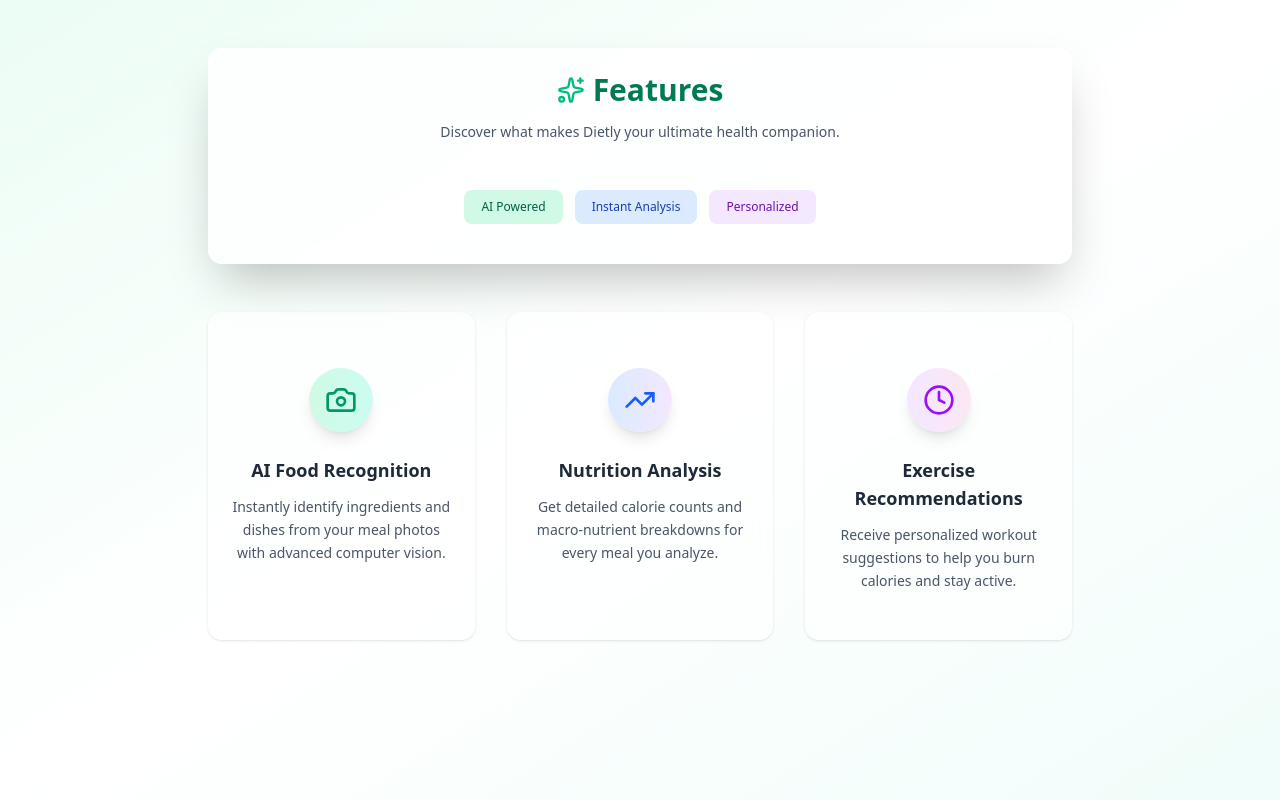
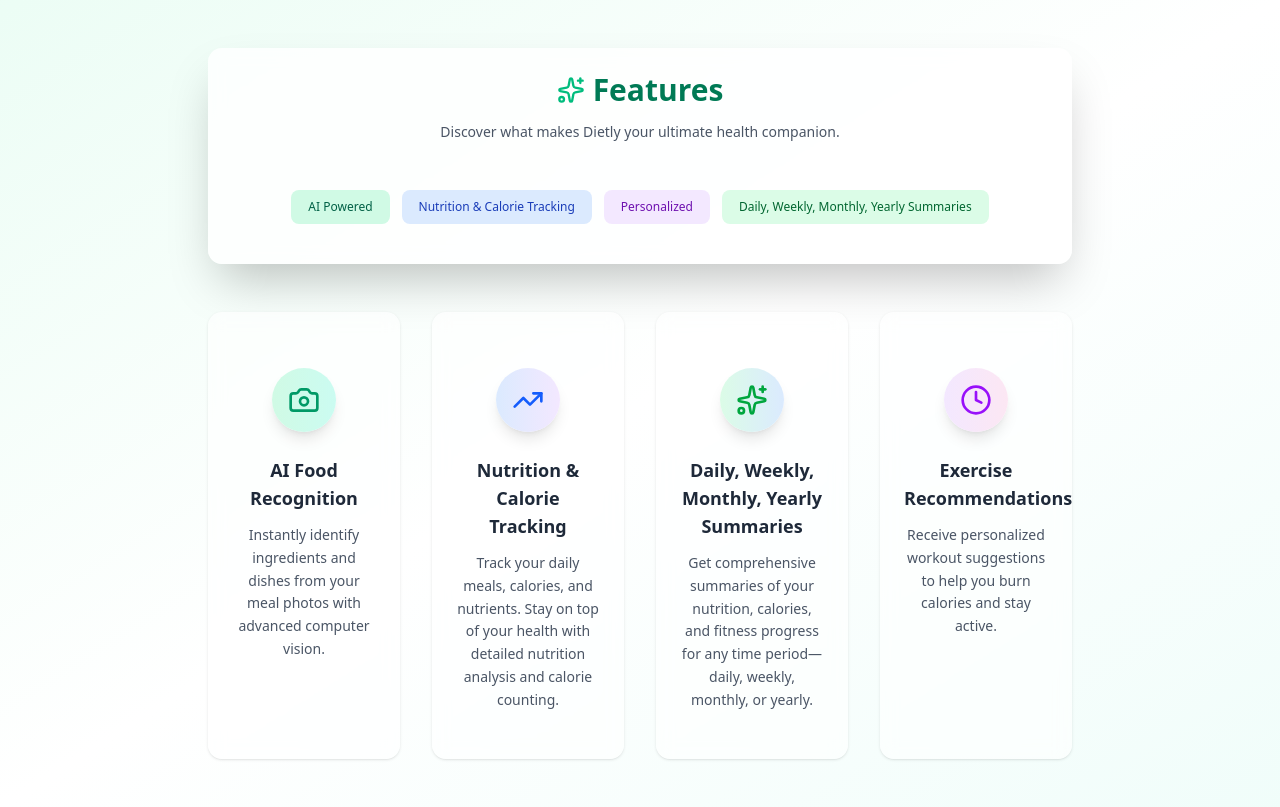
Before and after one commit to Abhivera/dietly_frontend, a React (Vite) app: page /features in a window 1280 px wide. Built offline with nearby package versions, Linux system fonts and the light colour scheme; no server answers.

Commit message:
Remove .env file and add to .gitignore

```diff
--- a/src/pages/About.jsx
+++ b/src/pages/About.jsx
@@ -21,6 +21,11 @@ export default function About() {
             <CardDescription className="text-gray-600 mt-2">
               Empowering healthier lives with AI-driven nutrition and fitness
               insights.
+              <br />
+              <span className="font-semibold text-emerald-700">
+                Track your nutrition, calories, and meals daily, and get weekly,
+                monthly, and yearly fitness summaries.
+              </span>
             </CardDescription>
           </CardHeader>
           <CardContent className="space-y-6">
@@ -51,6 +56,12 @@ export default function About() {
               provide instant food recognition, detailed nutrition analysis, and
               actionable exercise recommendations—all from a simple photo of
               your meal.
+              <br />
+              <span className="font-semibold text-emerald-700">
+                Track your meals, calories, and nutrition every day, and view
+                your progress with comprehensive weekly, monthly, and yearly
+                summaries.
+              </span>
             </p>
             <div className="grid md:grid-cols-2 gap-6 mt-6">
               <div className="flex flex-col items-center text-center">
@@ -59,7 +70,11 @@ export default function About() {
                 <p className="text-gray-600 text-sm">
                   To inspire and empower people to make better food choices,
                   track their nutrition, and achieve their health goals with
-                  ease.
+                  ease.{" "}
+                  <span className="font-semibold text-emerald-700">
+                    Dietly helps you monitor your daily intake and see your
+                    fitness journey over time with powerful summary tools.
+                  </span>
                 </p>
               </div>
               <div className="flex flex-col items-center text-center">
@@ -68,7 +83,11 @@ export default function About() {
                 <p className="text-gray-600 text-sm">
                   Unlike generic calorie trackers, Dietly uses advanced AI to
                   analyze your actual meals, offering personalized insights and
-                  a supportive community to help you stay motivated.
+                  a supportive community to help you stay motivated.{" "}
+                  <span className="font-semibold text-emerald-700">
+                    Get daily, weekly, monthly, and yearly summaries to
+                    visualize your progress and stay on track.
+                  </span>
                 </p>
               </div>
             </div>
--- a/src/pages/Features.jsx
+++ b/src/pages/Features.jsx
@@ -33,7 +33,7 @@ export default function Features() {
               variant="secondary"
               className="bg-blue-100 text-blue-800 px-4 py-2"
             >
-              Instant Analysis
+              Nutrition & Calorie Tracking
             </Badge>
             <Badge
               variant="secondary"
@@ -41,9 +41,15 @@ export default function Features() {
             >
               Personalized
             </Badge>
+            <Badge
+              variant="secondary"
+              className="bg-green-100 text-green-800 px-4 py-2"
+            >
+              Daily, Weekly, Monthly, Yearly Summaries
+            </Badge>
           </CardContent>
         </Card>
-        <div className="grid md:grid-cols-3 gap-8">
+        <div className="grid md:grid-cols-4 gap-8">
           <Card className="text-center border-0 bg-white/60 backdrop-blur-sm hover:bg-white/80 transition-all duration-300 hover:scale-105 hover:shadow-xl">
             <CardContent className="pt-8 pb-6">
               <div className="w-16 h-16 bg-gradient-to-r from-emerald-100 to-teal-100 rounded-full flex items-center justify-center mx-auto mb-6 shadow-lg">
@@ -64,11 +70,27 @@ export default function Features() {
                 <TrendingUp className="w-8 h-8 text-blue-600" />
               </div>
               <h3 className="font-bold text-gray-800 mb-3 text-lg">
-                Nutrition Analysis
+                Nutrition & Calorie Tracking
               </h3>
               <p className="text-gray-600 text-sm leading-relaxed">
-                Get detailed calorie counts and macro-nutrient breakdowns for
-                every meal you analyze.
+                Track your daily meals, calories, and nutrients. Stay on top of
+                your health with detailed nutrition analysis and calorie
+                counting.
+              </p>
+            </CardContent>
+          </Card>
+          <Card className="text-center border-0 bg-white/60 backdrop-blur-sm hover:bg-white/80 transition-all duration-300 hover:scale-105 hover:shadow-xl">
+            <CardContent className="pt-8 pb-6">
+              <div className="w-16 h-16 bg-gradient-to-r from-green-100 to-blue-100 rounded-full flex items-center justify-center mx-auto mb-6 shadow-lg">
+                <Sparkles className="w-8 h-8 text-green-600" />
+              </div>
+              <h3 className="font-bold text-gray-800 mb-3 text-lg">
+                Daily, Weekly, Monthly, Yearly Summaries
+              </h3>
+              <p className="text-gray-600 text-sm leading-relaxed">
+                Get comprehensive summaries of your nutrition, calories, and
+                fitness progress for any time period—daily, weekly, monthly, or
+                yearly.
               </p>
             </CardContent>
           </Card>
--- a/src/pages/Home.jsx
+++ b/src/pages/Home.jsx
@@ -163,6 +163,15 @@ const Index = () => {
             Analyze your meals instantly with AI, track calories automatically,
             and get personalized exercise recommendations. Simply snap a photo
             and let our AI do the rest.
+            <br />
+            <span className="font-semibold text-emerald-700">
+              Track your nutrition, calories, and meals daily
+            </span>
+            —and view your{" "}
+            <span className="font-semibold text-emerald-700">
+              weekly, monthly, and yearly fitness summaries
+            </span>{" "}
+            to stay on top of your health journey.
           </p>
           <div className="flex flex-wrap justify-center gap-4 mb-8">
             <Badge
@@ -175,13 +184,19 @@ const Index = () => {
               variant="secondary"
               className="bg-blue-100 text-blue-800 px-4 py-2"
             >
-              📊 Nutrition Analysis
+              📊 Nutrition & Calorie Tracking
             </Badge>
             <Badge
               variant="secondary"
               className="bg-purple-100 text-purple-800 px-4 py-2"
             >
               🏃‍♂️ Exercise Recommendations
+            </Badge>
+            <Badge
+              variant="secondary"
+              className="bg-green-100 text-green-800 px-4 py-2"
+            >
+              📅 Daily, Weekly, Monthly, Yearly Summaries
             </Badge>
           </div>
         </div>
@@ -481,11 +496,12 @@ const Index = () => {
                 <TrendingUp className="w-8 h-8 text-blue-600" />
               </div>
               <h3 className="font-bold text-gray-800 mb-3 text-lg">
-                Nutrition Analysis
+                Nutrition & Calorie Tracking
               </h3>
               <p className="text-gray-600 text-sm leading-relaxed">
-                Detailed calorie counts and comprehensive macro-nutrient
-                breakdowns for informed eating
+                Track your daily meals, calories, and nutrients. Get insights
+                and summaries for each day, week, month, and year to monitor
+                your progress and stay motivated.
               </p>
             </CardContent>
           </Card>
@@ -508,10 +524,7 @@ const Index = () => {
 
         {/* Footer */}
         <footer className="mt-20 text-center text-gray-500 text-sm">
-          <p>
-            © 2025 Dietly. Transforming health and fitness
-            analysis.
-          </p>
+          <p>© 2025 Dietly. Transforming health and fitness analysis.</p>
         </footer>
       </div>
     </div>
```
Also changed, not shown: 2 other files (tests, documents, lock files or other folders).
